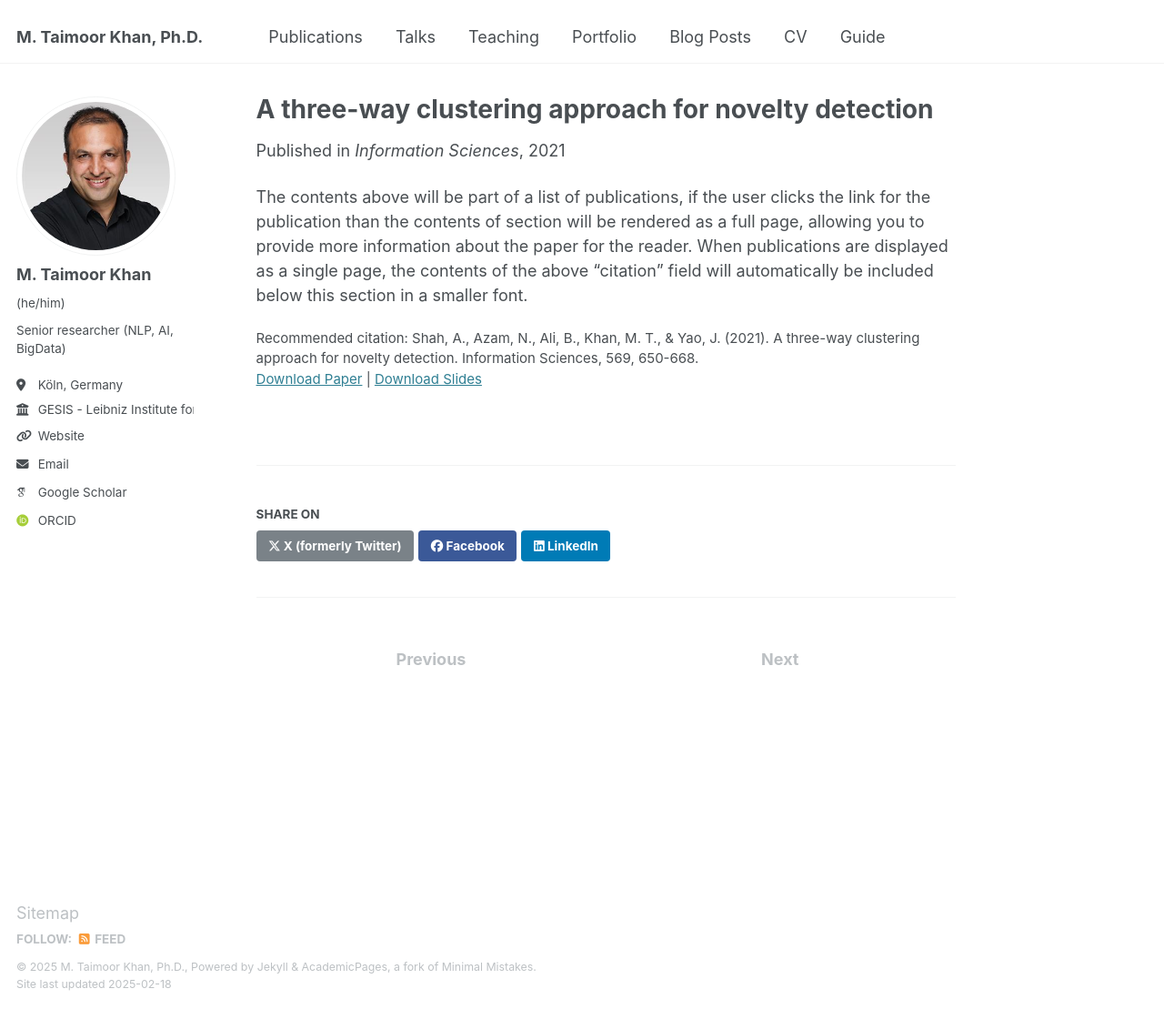
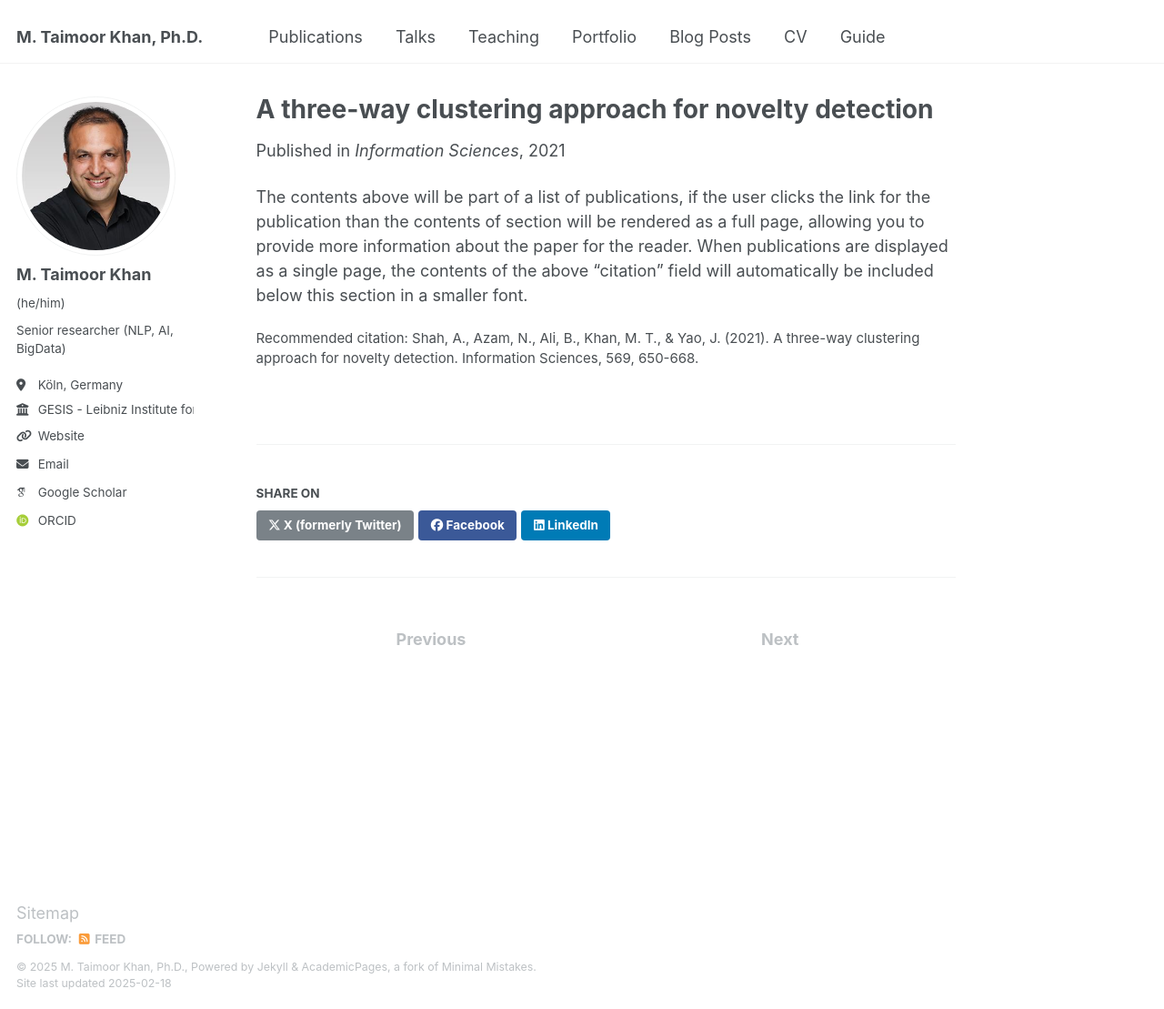
Before and after one commit to taimoorkhan-nlp/taimoorkhan-nlp.github.io, a Jekyll site: the page built from _publications/2009-10-01-paper-title-number-1.md, in a window 1280 px wide and 1109 px high. Shown: the whole window at 91% size. Built offline with Jekyll 4.4.1, drawn with Linux system fonts in a browser that asks for light colours; some web fonts are replaced.

Commit message:
Update 2009-10-01-paper-title-number-1.md

```diff
--- a/_publications/2009-10-01-paper-title-number-1.md
+++ b/_publications/2009-10-01-paper-title-number-1.md
@@ -3,11 +3,11 @@ title: "A three-way clustering approach for novelty detection"
 collection: publications
 category: manuscripts
 permalink: ""
-excerpt: 'The paper introduces three-way decisions using game theory to detection unknown unseen class instances as novelty in the data'
+excerpt: 'The paper introduces three-way decisions using game theory to detection unknown unseen class instances as novelty in the data.'
 date: 2021-08-01
 venue: 'Information Sciences'
-slidesurl: 'http://academicpages.github.io/files/slides1.pdf'
-paperurl: 'http://academicpages.github.io/files/paper1.pdf'
+slidesurl: # 'http://academicpages.github.io/files/slides1.pdf'
+paperurl: # 'http://academicpages.github.io/files/paper1.pdf'
 citation: 'Shah, A., Azam, N., Ali, B., Khan, M. T., & Yao, J. (2021). A three-way clustering approach for novelty detection. Information Sciences, 569, 650-668.'
 ---
 
```
